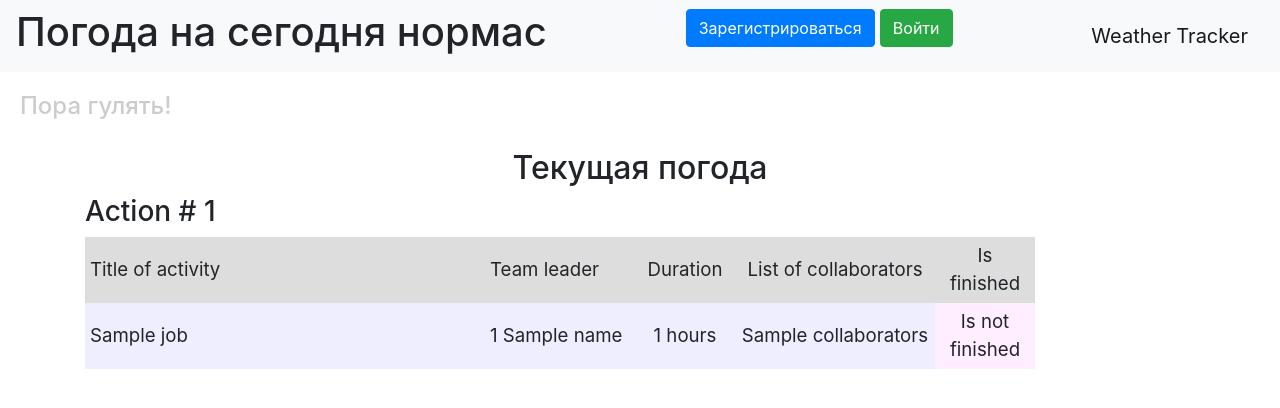
After one commit to Vovede/weather_tracker, a Flask app: template templates/weather.html in a window 1280 px wide. The commit adds this page. Shown: the top 408 px of the page. Run offline with Flask 3, Linux system fonts and the light colour scheme; the template is opened without the code that fills it: most values are stand-ins (such as "Sample title", 1, 10 or a date in 2020); some libraries are stand-ins or nearby versions.

Commit message:
templates

```diff
--- /dev/null
+++ b/templates/weather.html
@@ -0,0 +1,34 @@
+{% extends "base.html" %}
+
+{% block content %}
+<meta charset="UTF-8">
+<h2 align="center">Текущая погода</h2>
+{% for job in jobs %}
+<h3>Action # {{ job.id }}</h3>
+<div class="table_container">
+    <table class="my_table">
+        <tr class="my_row">
+            <td class="title" width="400px" bgcolor="#dddddd">Title of activity</td>
+            <td class="title" width="150px" bgcolor="#dddddd">Team leader</td>
+            <td class="title" width="100px" bgcolor="#dddddd" align="center">Duration</td>
+            <td class="title" width="200px" bgcolor="#dddddd" align="center">List of collaborators</td>
+            <td class="title" width="100px" bgcolor="#dddddd" align="center">Is finished</td>
+        </tr>
+        <tr class="my_row">
+            <td class="ordinary" bgcolor="#eeeeff">{{ job.job.capitalize() }}</td>
+            <td class="ordinary" bgcolor="#eeeeff">{{ names[job.team_leader][0] }} {{ names[job.team_leader][1] }}</td>
+            <td class="ordinary" bgcolor="#eeeeff" align="center">{{ job.work_size }} hours</td>
+            <td class="ordinary" bgcolor="#eeeeff" align="center">{{ job.collaborators }}</td>
+            {% if job.is_finished %}
+            <td class="ordinary" bgcolor="#eeffee" align="center">Finished</td>
+            {% else %}
+            <td class="ordinary" bgcolor="#ffeeff" align="center">Is not finished</td>
+            {% endif %}
+        </tr>
+
+    </table>
+</div>
+<br>
+{% endfor %}
+
+{% endblock %}
```
Also changed, not shown: templates/index.html (+23 -28 lines), templates/register.html (+9 -0 lines).
